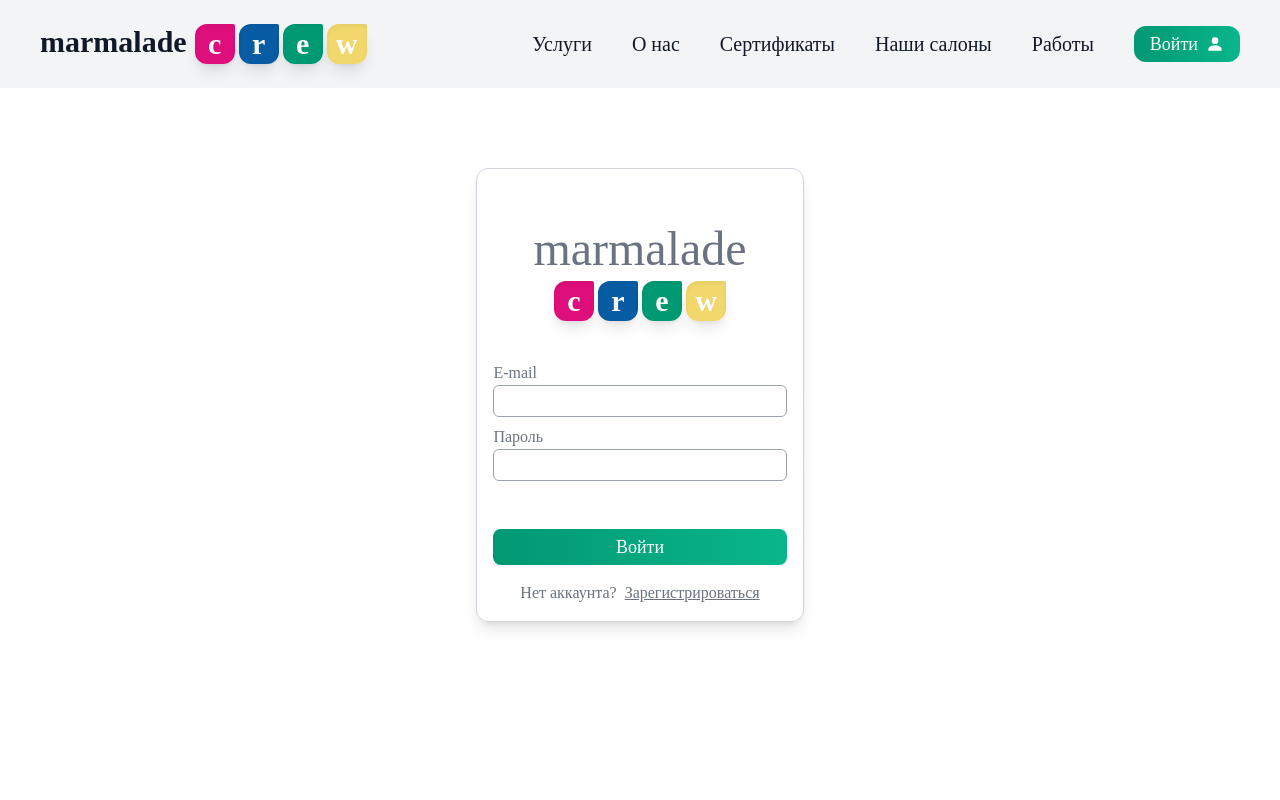
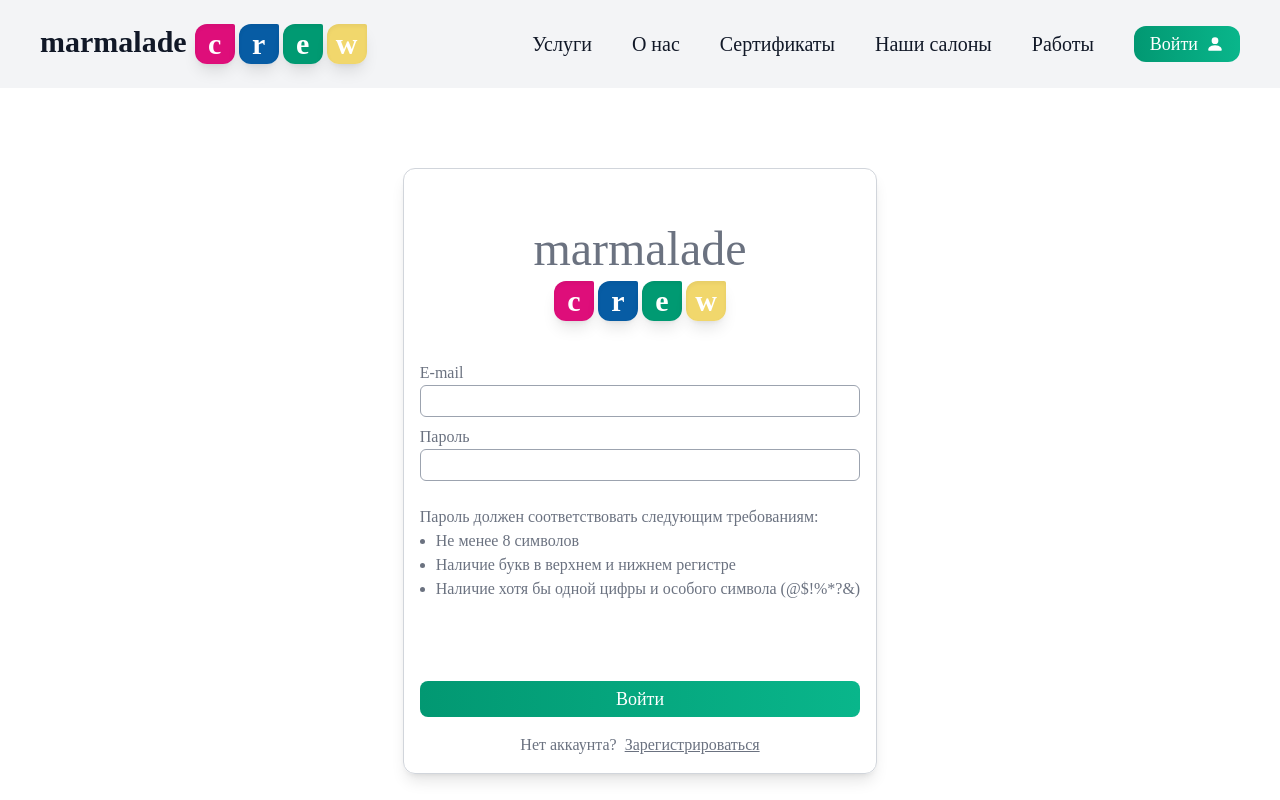
Before and after one commit to icestormikk/vscode-projects, a React (Create React App) app in the folder aggregator-front/: page /login in a window 1280 px wide. Shown: the top 800 px of the page. Built offline with nearby package versions, Linux system fonts and the light colour scheme.

Commit message:
implementation of the user login page

```diff
--- a/aggregator-front/src/pages/Login.jsx
+++ b/aggregator-front/src/pages/Login.jsx
@@ -1,15 +1,33 @@
 /* eslint-disable jsx-a11y/label-has-associated-control */
 import { Field, Form, Formik } from 'formik';
 import React from 'react';
+import { useDispatch } from 'react-redux';
 import { Link, useLocation, useNavigate } from 'react-router-dom';
 import Logo from '../components/LogoComponent';
+import PasswordDescription from '../components/PasswordDescription';
 import { userInfoLoginSchema } from '../schemas/userInfoSchema';
+import { UsersAPI } from '../services/UserService';
+import { login } from '../store/UserInfoSlice';
 
 export default function Login() {
-  // eslint-disable-next-line no-unused-vars
+  const dispatch = useDispatch();
   const navigate = useNavigate();
   const { state } = useLocation();
   const { message } = state || '';
+
+  const [errorMessage, setErrorMessage] = React.useState(null);
+
+  function handleLogin(values) {
+    UsersAPI.verifyUser(values)
+      .then((response) => {
+        const user = response.data;
+        dispatch(login({ user }));
+        navigate(state ? state.prev : '/');
+      })
+      .catch((error) => {
+        setErrorMessage(`Не удалось пройти авторизацию: ${error.response ? 'Неверные данные' : 'нет доступа к серверу'}`);
+      });
+  }
 
   return (
     <div className="min-h-screen text-white flex justify-center">
@@ -34,7 +52,7 @@ export default function Login() {
                 password: '',
               }}
               validationSchema={userInfoLoginSchema}
-              onSubmit={(values) => console.log(values)}
+              onSubmit={(values) => handleLogin(values)}
             >
               {({ errors, touched }) => (
                 <Form className="flex flex-col gap-2">
@@ -47,16 +65,24 @@ export default function Login() {
                   </label>
                   <label htmlFor="password">
                     <p>Пароль</p>
-                    <Field name="password" id="password" className="input-field-special-style w-full" />
+                    <Field type="password" name="password" id="password" className="input-field-special-style w-full" />
                     {touched.password && errors.password ? (
                       <p className="error-label">{errors.password}</p>
                     ) : null}
                   </label>
-                  <input
-                    type="submit"
-                    className="w-full p-1 bg-gradient-to-r from-[#029872] to-[#09b68b] text-white mt-10 text-lg rounded-lg"
-                    value="Войти"
-                  />
+                  <PasswordDescription />
+                  <div className="flex flex-col justify-center text-center mt-4">
+                    {
+                      errorMessage && (
+                        <span className="text-red-500">{errorMessage}</span>
+                      )
+                    }
+                    <input
+                      type="submit"
+                      className="w-full p-1 bg-gradient-to-r from-[#029872] to-[#09b68b] text-white mt-10 text-lg rounded-lg cursor-pointer"
+                      value="Войти"
+                    />
+                  </div>
                 </Form>
               )}
             </Formik>
```
